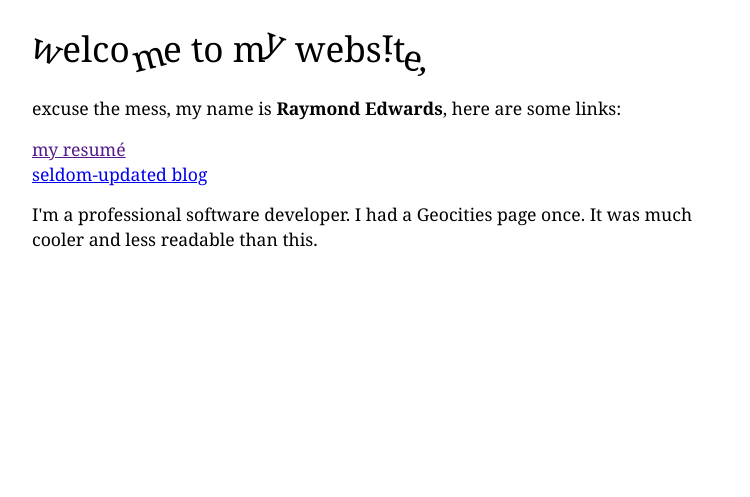
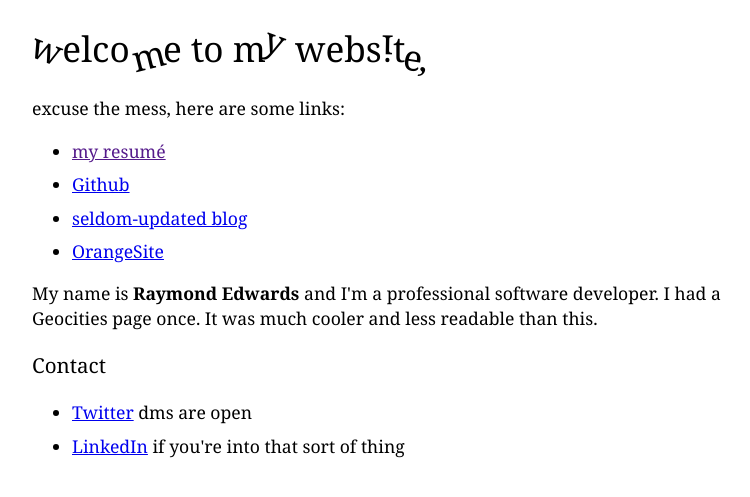
Before and after one commit to rayray/rayray.github.io, a Jekyll site: the page built from index.html, in a window 1280 px wide. Shown: the top 497 px of the page, without its empty margins (256-1006 px from the left). Built offline with Jekyll 4.4.1, drawn with Linux system fonts in a browser that asks for light colours.

```diff
--- a/_layouts/frontpage.html
+++ b/_layouts/frontpage.html
@@ -15,14 +15,21 @@
 </head>
 <body>
     <h1><span style="transform: rotate(21deg);">w</span>elco<span style="transform: rotate(-14deg) translate(0em, .2em);">m</span>e <span style="transform: rotate(-5deg);">t</span>o m<span style="transform: rotate(20deg) translate(-.1em, -.2em);">y</span> webs<span style="transform: rotate(181deg);">i</span>t<span style="transform: rotate(9deg) translate(0em, .25em);">e</span><span style="transform: rotate(15deg) translate(0em, .3em);">,</span></h1>
-    <p>excuse the mess, my name is <b>Raymond Edwards</b>, here are some links:</p>
-    <a href="">my resumé</a>
-    <br/>
-    <a href="/blog">seldom-updated blog</a>
-    <br/>
-    <a href="/orangesite"></a>
-    <p>I'm a professional software developer. I had a Geocities page once. It was
+    <p>excuse the mess, here are some links:</p>
+    <ul>
+        <li><a href="">my resumé</a></li>
+        <li><a href="https://github.com/rayray">Github</a></li>
+        <li><a href="/blog">seldom-updated blog</a></li>
+        <li><a href="/orangesite">OrangeSite</a></li>
+    </ul>
+
+    <p>My name is <b>Raymond Edwards</b> and I'm a professional software developer. I had a Geocities page once. It was
         much cooler and less readable than this.
     </p>
+    <h3>Contact</h3>
+    <ul>
+        <li><a href="https://twitter.com/raymondedwards">Twitter</a> dms are open</li>
+        <li><a href="https://www.linkedin.com/in/rkedwards/">LinkedIn</a> if you're into that sort of thing</li>
+    </ul>
 </body>
 </html>
--- a/css/stylin.scss
+++ b/css/stylin.scss
@@ -18,6 +18,11 @@ h1, h2, h3 {
 
 p {
     margin: .9em 0;
+}
+
+li {
+    margin-top: .5em;
+    margin-bottom: .5em;
 }
 
 article {
```
Also changed, not shown: _layouts/orangesitefront.html (added, +14 -0 lines), _layouts/orangesitepp.html (added, +14 -0 lines), orangesite/index.html (+5 -3 lines), orangesite/privacy-policy/index.html (added, +57 -0 lines).
